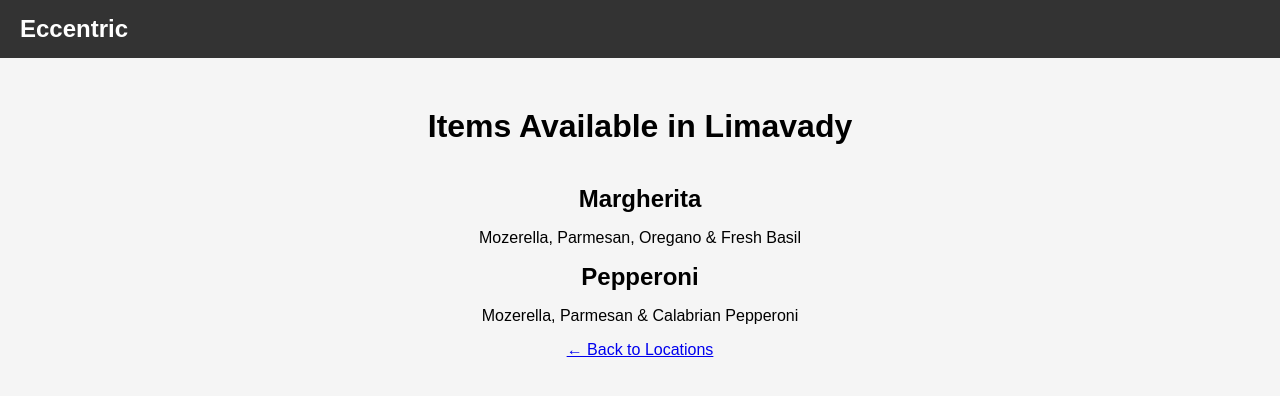
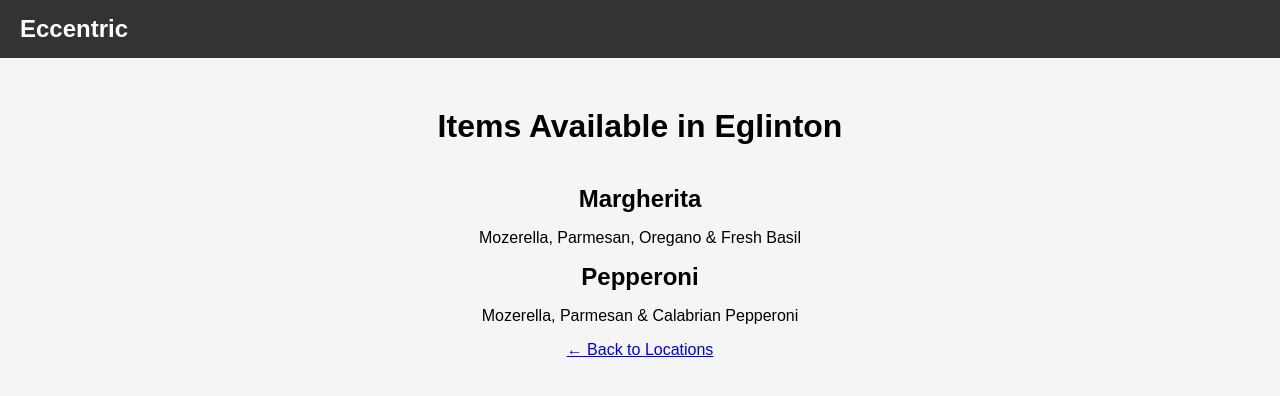
Before and after one commit to EccentricPizza/Pre, a plain HTML site: page eglinton.html in a window 1280 px wide. Drawn offline with Linux system fonts and the light colour scheme.

Commit message:
Update eglinton.html

```diff
--- a/eglinton.html
+++ b/eglinton.html
@@ -12,7 +12,7 @@
   </header>
 
   <main>
-    <h1>Items Available in Limavady</h1>
+    <h1>Items Available in Eglinton</h1>
 
     <div class="menu-container">
       <div class="menu-item">
```
